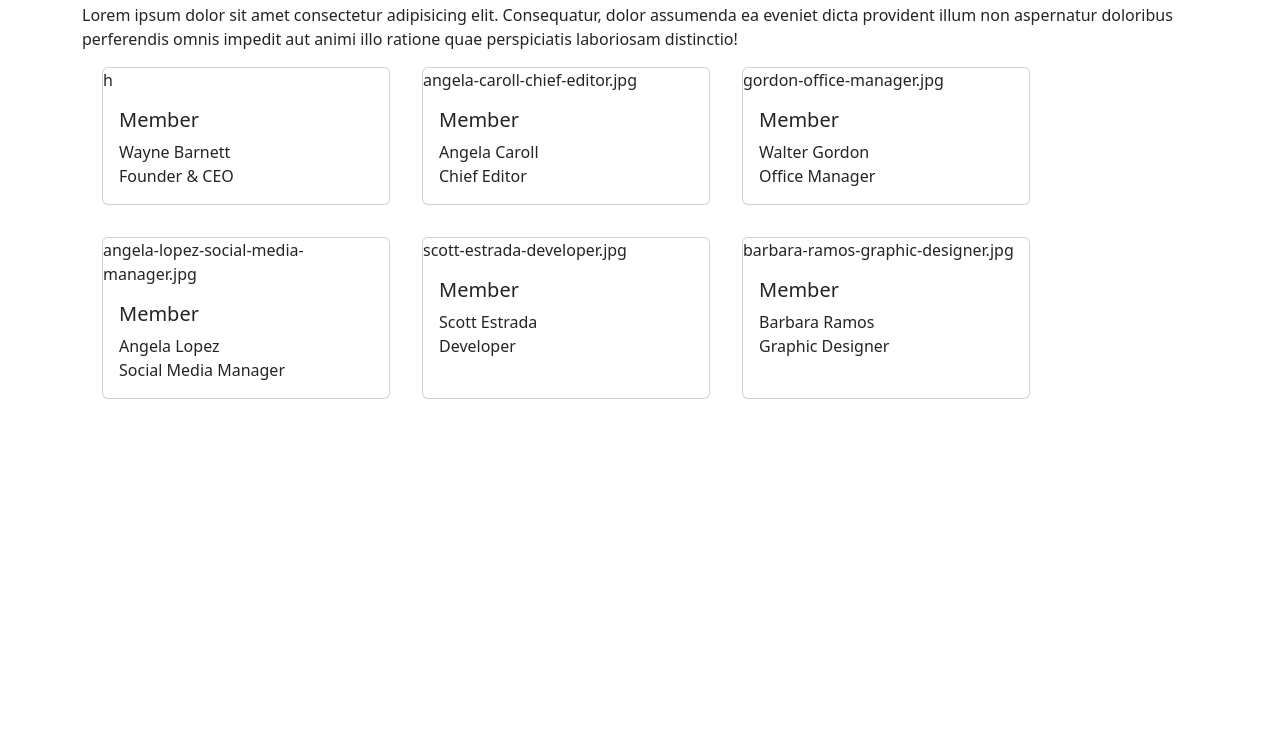
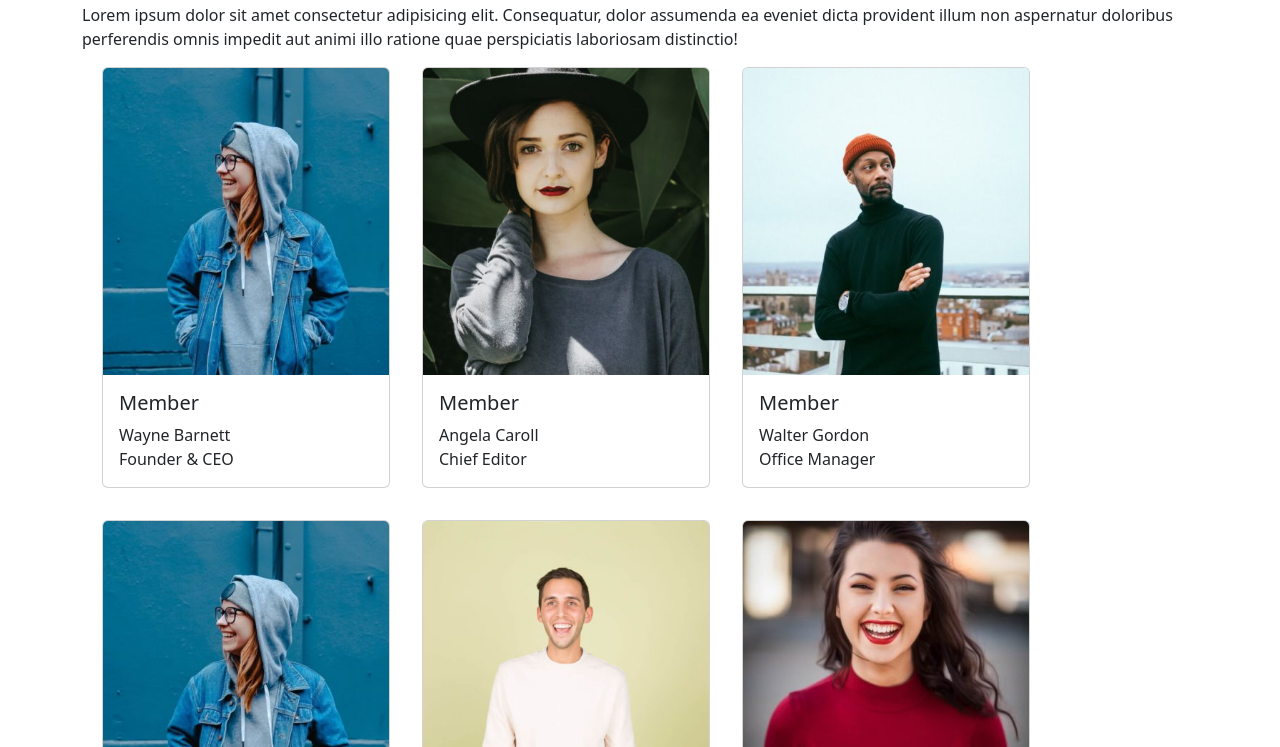
Before and after one commit to HiranyaRanawaka99/js-our-team, a plain HTML site: page index.html in a window 1280 px wide. Shown: the part 53-800 px from the top of the page. Drawn offline with nearby package versions, Linux system fonts and the light colour scheme.

Commit message:
add: bonus 1

```diff
--- a/assets/js/script.js
+++ b/assets/js/script.js
@@ -3,7 +3,7 @@ const team = [
     {
         nome: 'Wayne Barnett',
         ruolo: 'Founder & CEO',
-        foto: 'h',
+        foto: 'angela-lopez-social-media-manager.jpg'
     },
     {
         nome: 'Angela Caroll',
@@ -13,7 +13,7 @@ const team = [
     {
         nome: 'Walter Gordon',
         ruolo: 'Office Manager',
-        foto: 'gordon-office-manager.jpg',
+        foto: 'walter-gordon-office-manager.jpg',
     },
     {
         nome: 'Angela Lopez',
@@ -49,7 +49,7 @@ for (const member of team) {
     cardsContainer.innerHTML += `
 
     <div class="card" style="width: 18rem;">
-      <img class="card-img-top" src='' alt=""> ${member.foto}
+      <img class="card-img-top" src='assets/images/${member.foto}' alt="">
       <div class="card-body">
         <h5 class="card-title"> Member </h5>
         <p class="card-text">${member.nome} <br> ${member.ruolo}</p>
--- a/index.html
+++ b/index.html
@@ -10,21 +10,9 @@
 </head>
 <body>
     <div class="container">
-        <h1 class="tile"> Our Team </h1>
+        <h1 class="title"> Our Team </h1>
         <p>Lorem ipsum dolor sit amet consectetur adipisicing elit. Consequatur, dolor assumenda ea eveniet dicta provident illum non aspernatur doloribus perferendis omnis impedit aut animi illo ratione quae perspiciatis laboriosam distinctio!</p>
-            <div class="container m-2" id="cards-container">
-
-<!--
-                <img src="assets/images/angela-caroll-chief-editor.jpg" alt="angela-c" id="angela-c">
-                <img src="assets/images/angela-lopez-social-media-manager.jpg" alt="angela-l" id="angela-l">
-                <img src="assets/images/barbara-ramos-graphic-designer.jpg" alt="barbara" id="barbara">
-                <img src="assets/images/scott-estrada-developer.jpg" alt="scott" id="scott">
-
-<img src="assets/images/walter-gordon-office-manager.jpg" alt="walter" id="walter">
-                <img src="assets/images/wayne-barnett-founder-ceo.jpg" alt="wayne" id="wayne"> -->
-
-            </div>
-
+            <div class="container m-2" id="cards-container"></div>
     </div>
 
 </body>
```
